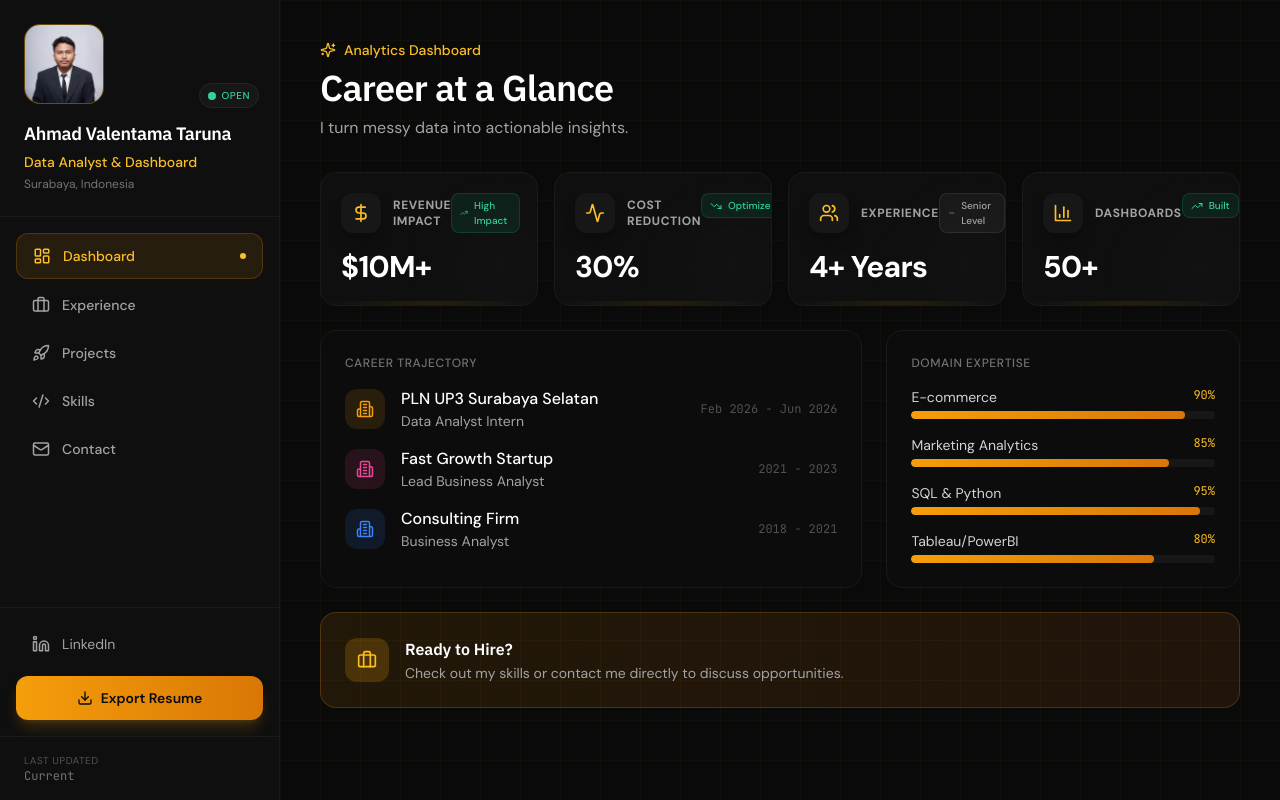
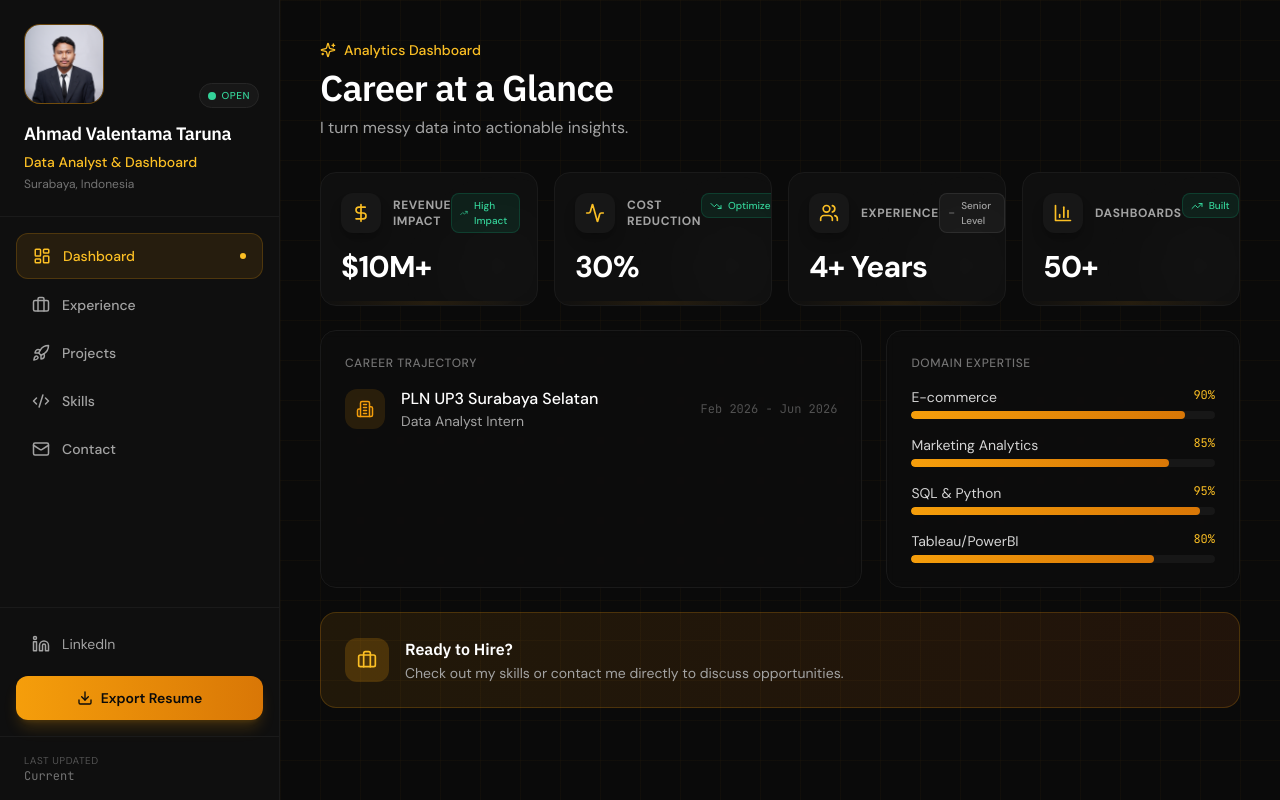
Before and after one commit to Lenv9000/Portofolio-Lenv, a Next.js app: page / in a window 1280 px wide. Built offline with nearby package versions, Linux system fonts and the light colour scheme; a web font is replaced by a local one.

Commit message:
Update userConfig.js

```diff
--- a/userConfig.js
+++ b/userConfig.js
@@ -100,31 +100,7 @@ export const userData = {
         "Mengembangkan aplikasi web internal dengan tiga level pengguna untuk mengotomatisasi pencatatan dan pengelolaan inventaris divisi."
       ]
     },
-    {
-      company: "Fast Growth Startup",
-      role: "Lead Business Analyst",
-      period: "2021 - 2023",
-      current: false,
-      color: "#ec4899",
-      location: "Remote",
-      achievements: [
-        "Led a team of 4 analysts to optimize marketing spend.",
-        "Improved conversion rate by 15% through A/B testing frameworks.",
-        "Automated daily reporting using Python and Airflow."
-      ]
-    },
-    {
-      company: "Consulting Firm",
-      role: "Business Analyst",
-      period: "2018 - 2021",
-      current: false,
-      color: "#3b82f6",
-      location: "Gurugram, India",
-      achievements: [
-        "Analyzed large datasets to identify revenue leakage.",
-        "Created Tableau dashboards for healthcare clients."
-      ]
-    },
+
   ],
 
   // ===============================================================================================
```
